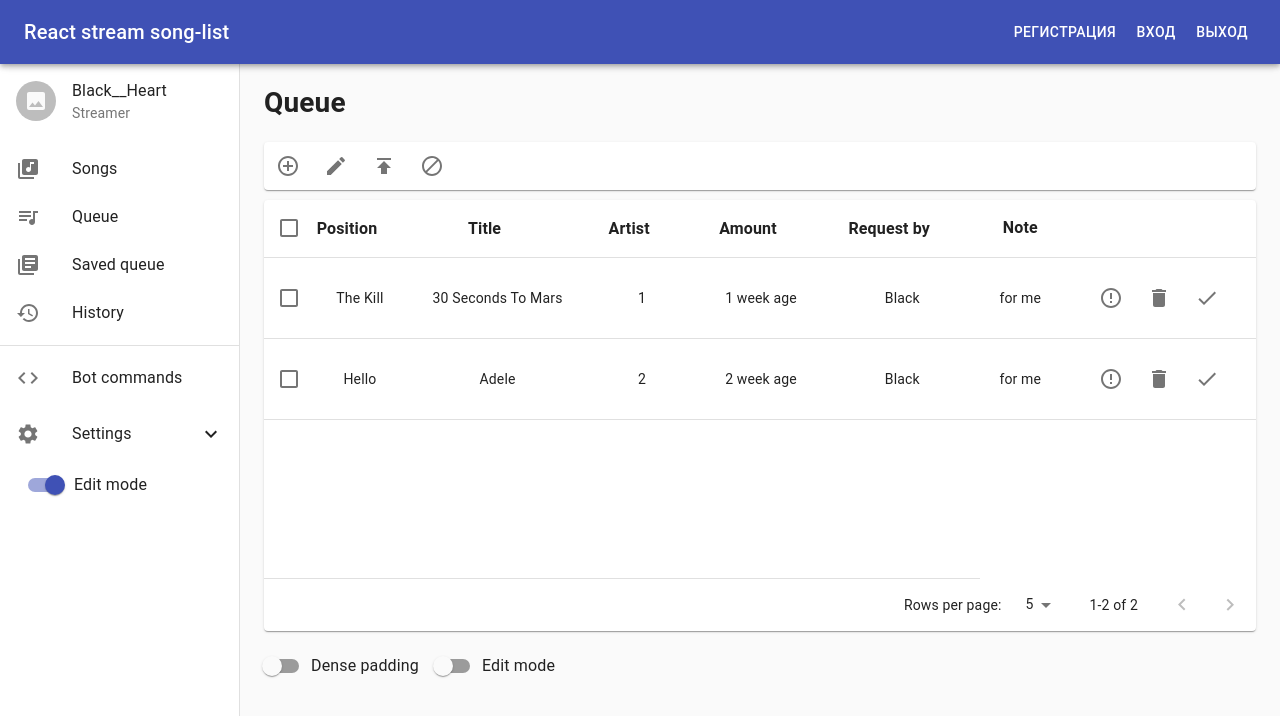
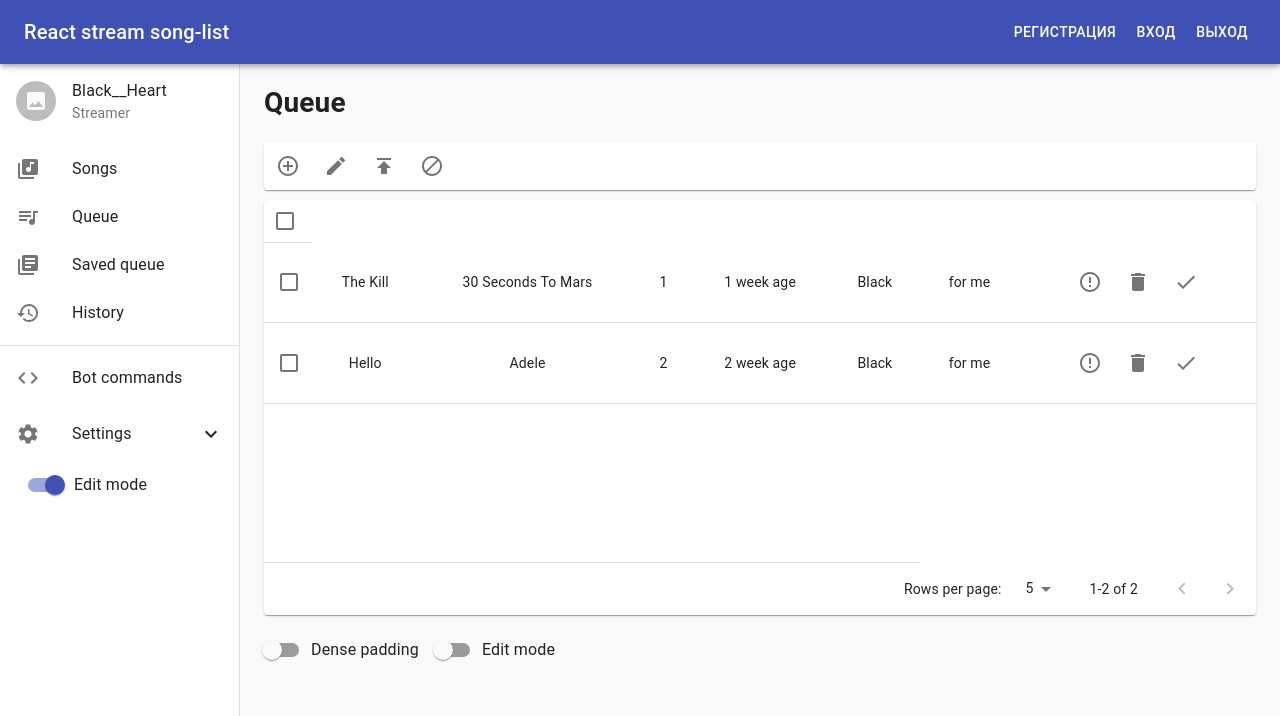
Before and after one commit to BlackHeart426/react-songlist, a React (Create React App) app: page /queue in a window 1280 px wide. Both pictures are taken after a click on the element 35 px from the left and 485 px from the top of the page. Shown: the top 716 px of the page. Built offline with nearby package versions, Linux system fonts and the light colour scheme.

Commit message:
Вынос map за return

```diff
--- a/src/companents/TablePagination/EnhancedTableHead.js
+++ b/src/companents/TablePagination/EnhancedTableHead.js
@@ -16,22 +16,9 @@ export function EnhancedTableHead(props) {
         fontSize: 16
     }
 
+    function TableCellData() {
         return (
-        <TableHead>
-            <TableRow>
-                {editMode ?
-                    <TableCell padding="checkbox">
-                        <Checkbox
-                            indeterminate={numSelected > 0 && numSelected < rowCount}
-                            checked={rowCount > 0 && numSelected === rowCount}
-                            onChange={onSelectAllClick}
-                            value="secondary"
-                            color="primary"
-                            inputProps={{ 'aria-label': 'select all desserts' }}
-                        />
-                    </TableCell>: <></>
-                }
-                {data.map(headCell => (
+            data.map(headCell => (
                 <TableCell
                     key={headCell.id}
                     align={headCell.numeric ? 'center' : 'center'}
@@ -46,13 +33,13 @@ export function EnhancedTableHead(props) {
                             style={bold}
                         >
                             {headCell.label}
-                                {orderBy === headCell.id
-                                ? (
+                            {orderBy === headCell.id &&
+                            (
                                 <span className={classes.visuallyHidden}>
                                             {order === 'desc' ? 'sorted descending' : 'sorted ascending'}
                                         </span>
                             )
-                                : null}
+                            }
                         </TableSortLabel>
                         :
                         <div style={bold}>
@@ -61,7 +48,26 @@ export function EnhancedTableHead(props) {
                     }
 
                 </TableCell>
-                ))}
+            ))
+        )
+    }
+
+    return (
+        <TableHead>
+            <TableRow>
+                {editMode &&
+                <TableCell padding="checkbox">
+                    <Checkbox
+                        indeterminate={numSelected > 0 && numSelected < rowCount}
+                        checked={rowCount > 0 && numSelected === rowCount}
+                        onChange={onSelectAllClick}
+                        value="secondary"
+                        color="primary"
+                        inputProps={{ 'aria-label': 'select all desserts' }}
+                    />
+                </TableCell>
+                }
+                {TableCellData}
             </TableRow>
         </TableHead>
     );
```
Lines whose indentation alone changed are shown as unchanged.
